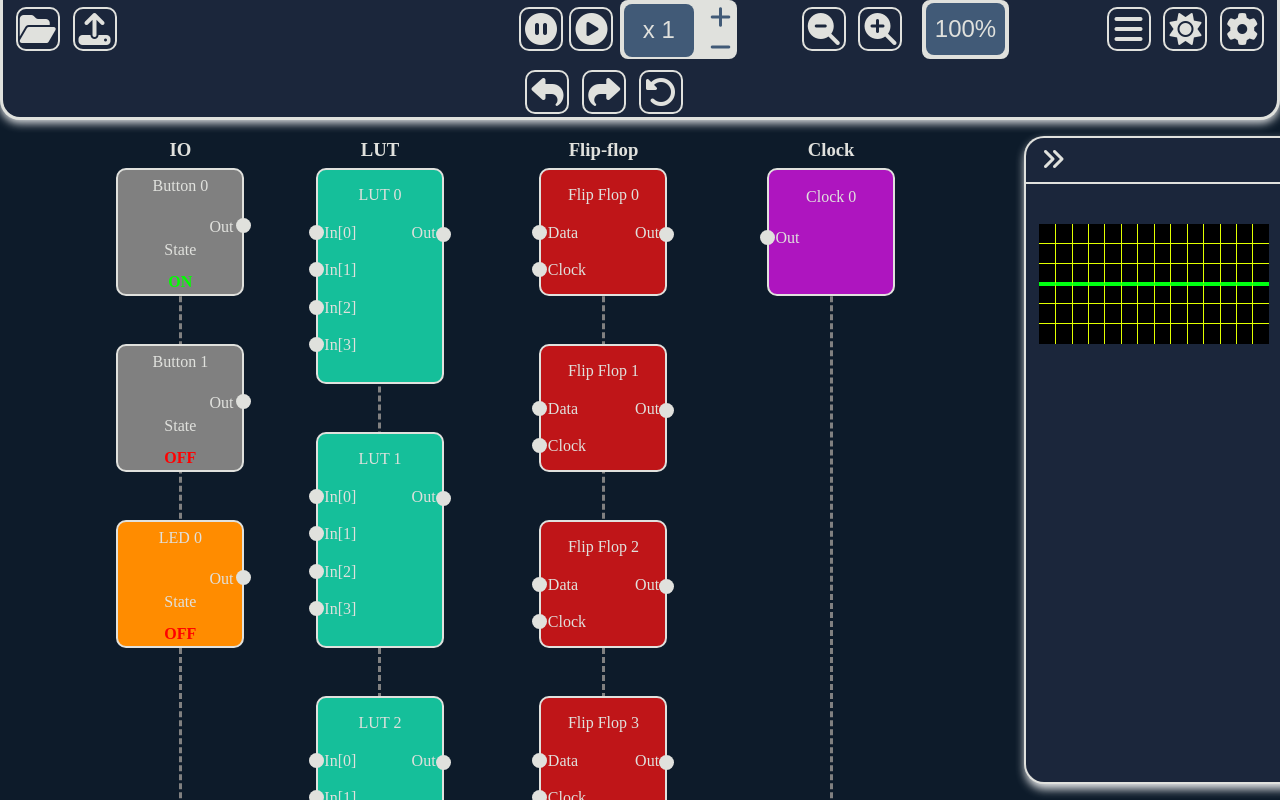
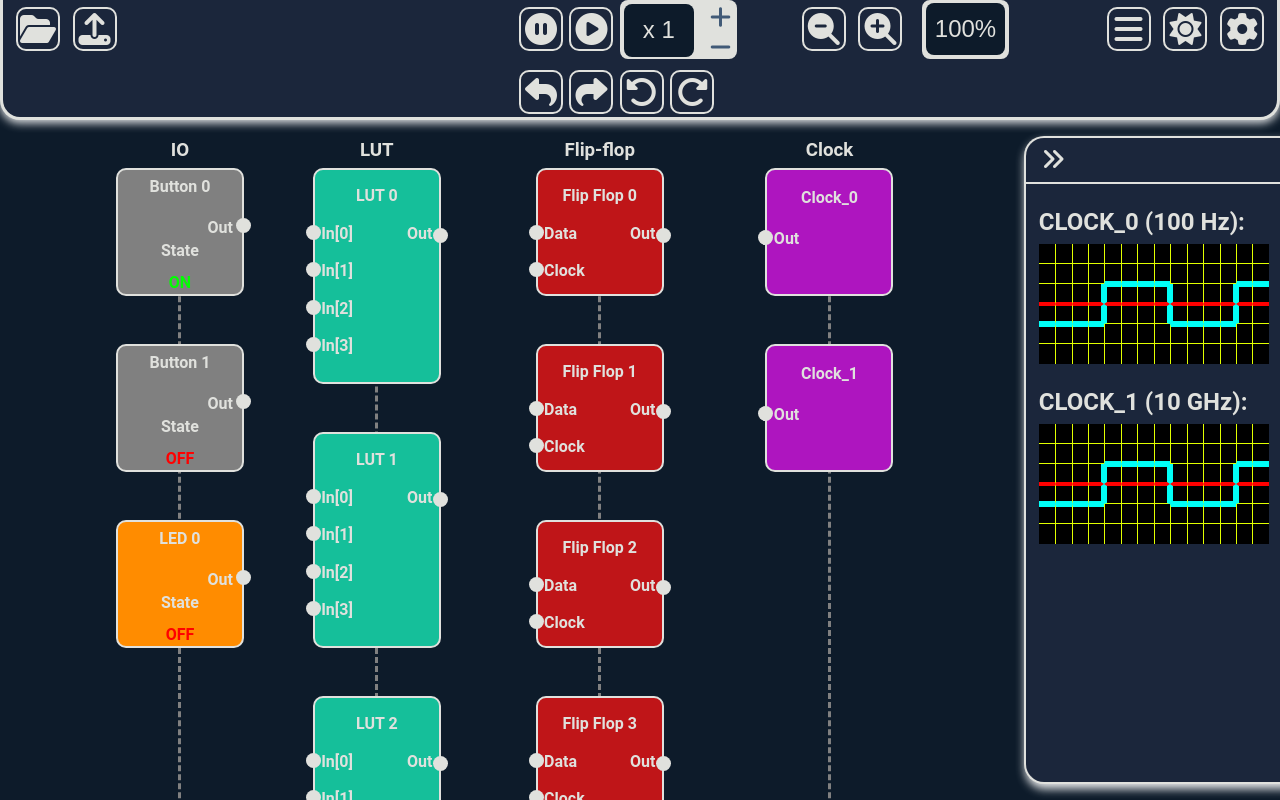
Before and after one commit to algosup/2024-2025-project-4-web-fpga-team-4, a website: page src/code/client/client.html in a window 1280 px wide. Both pictures are taken after a click on the element 37 px from the left and 29 px from the top of the page. Shown: the top 800 px of the page. Drawn offline with Linux system fonts and the light colour scheme.

Commit message:
Add basis of Procedural generation
- Change the way the schematic part generates the elements.
- Separate `client.js` into 4 different files.

```diff
--- a/src/code/client/client.html
+++ b/src/code/client/client.html
@@ -29,7 +29,8 @@
 		<div class="control-icon-down">
 			<div id="back"><i class="fa-solid top-bar fa-reply "></i></div>
 			<div id="forward"><i class="fa-solid top-bar fa-share "></i></div>
-			<div id="reload"><i class="fa-solid top-bar fa-rotate-left "></i></div>
+			<div id="first"><i class="fa-solid top-bar fa-rotate-left "></i></div>
+			<div id="last"><i class="fa-solid top-bar fa-rotate-right "></i></div>
 		</div>
 		<div class="zoom-icon">
 			<div id="zoom-out"><i class="fa-solid top-bar fa-magnifying-glass-minus "></i></div>
@@ -58,116 +59,24 @@
 					<h3>IO</h3>
 					<div class="back-lines"></div>
 					<div id="io-container">
-						<div class="io-element">
-							<p class="io-name io-data">Button 0</p>
-							<p class="io-out">Out</p>
-							<p class="io-data">State</p>
-							<p class="element-state io-data">ON</p>
-						</div>
-						<div class="io-element">
-							<p class="io-name io-data">Button 1</p>
-							<p class="io-out">Out</p>
-							<p class="io-data">State</p>
-							<p class="element-state io-data">OFF</p>
-						</div>
-						<div class="io-element">
-							<p class="io-name io-data">LED 0</p>
-							<p class="io-out">Out</p>
-							<p class="io-data">State</p>
-							<p class="element-state io-data">OFF</p>
-						</div>
 					</div>
 				</div>
 				<div>
 					<h3>LUT</h3>
 					<div class="back-lines"></div>
 					<div id="lut-container">
-						<div class="lut-element">
-							<p class="lut-id">LUT 0</p>
-							<p class="lut-in">In[0]</p>
-							<p class="lut-in">In[1]</p>
-							<p class="lut-in">In[2]</p>
-							<p class="lut-in">In[3]</p>
-							<p class="lut-out">Out</p>
-						</div>
-						<div class="lut-element">
-							<p class="lut-id">LUT 1</p>
-							<p class="lut-in">In[0]</p>
-							<p class="lut-in">In[1]</p>
-							<p class="lut-in">In[2]</p>
-							<p class="lut-in">In[3]</p>
-							<p class="lut-out">Out</p>
-						</div>
-						<div class="lut-element">
-							<p class="lut-id">LUT 2</p>
-							<p class="lut-in">In[0]</p>
-							<p class="lut-in">In[1]</p>
-							<p class="lut-in">In[2]</p>
-							<p class="lut-in">In[3]</p>
-							<p class="lut-out">Out</p>
-						</div>
-						<div class="lut-element">
-							<p class="lut-id">LUT 3</p>
-							<p class="lut-in">In[0]</p>
-							<p class="lut-in">In[1]</p>
-							<p class="lut-in">In[2]</p>
-							<p class="lut-in">In[3]</p>
-							<p class="lut-out">Out</p>
-						</div>
-						<div class="lut-element">
-							<p class="lut-id">LUT 4</p>
-							<p class="lut-in">In[0]</p>
-							<p class="lut-in">In[1]</p>
-							<p class="lut-in">In[2]</p>
-							<p class="lut-in">In[3]</p>
-							<p class="lut-out">Out</p>
-						</div>
 					</div>
 				</div>
 				<div>
 					<h3>Flip-flop</h3>
 					<div class="back-lines"></div>
 					<div id="ff-container">
-						<div class="ff-element">
-							<p class="ff-id">Flip Flop 0</p>
-							<p class="ff-in">Data</p>
-							<p class="ff-in">Clock</p>
-							<p class="ff-out">Out</p>
-						</div>
-						<div class="ff-element">
-							<p class="ff-id">Flip Flop 1</p>
-							<p class="ff-in">Data</p>
-							<p class="ff-in">Clock</p>
-							<p class="ff-out">Out</p>
-						</div>
-						<div class="ff-element">
-							<p class="ff-id">Flip Flop 2</p>
-							<p class="ff-in">Data</p>
-							<p class="ff-in">Clock</p>
-							<p class="ff-out">Out</p>
-						</div>
-						<div class="ff-element">
-							<p class="ff-id">Flip Flop 3</p>
-							<p class="ff-in">Data</p>
-							<p class="ff-in">Clock</p>
-							<p class="ff-out">Out</p>
-						</div>
-						<div class="ff-element">
-							<p class="ff-id">Flip Flop 4</p>
-							<p class="ff-in">Data</p>
-							<p class="ff-in">Clock</p>
-							<p class="ff-out">Out</p>
-						</div>
 					</div>
 				</div>
 				<div>
 					<h3>Clock</h3>
 					<div class="back-lines"></div>
 					<div id="clock-container">
-						<div class="clock-element">
-							<p class="clock-id">Clock 0</p>
-							<p class="clock-out">Out</p>
-						</div>
 					</div>
 				</div>
 			</div>
@@ -176,11 +85,13 @@
 			<div id="data-display-arrowBox">
 				<button id="hide-button"><i class="fa-solid fa-angles-right" id="hnsArrow"></i></button>
 			</div>
-			<div id="data-display-clock"></div>
 		</div>
 	</div>
 
-	<script src="client.js"></script>
+	<script src="js/variables.js"></script>
+	<script src="js/tool-bar.js"></script>
+	<script src="js/schematics.js"></script>
+	<script src="js/load.js"></script>
 </body>
 
 </html>
--- a/src/code/client/client.js
+++ /dev/null
@@ -1,227 +0,0 @@
-// This file is the entry point for the client side code.
-// It is responsible for handling the client side logic.
-
-// Declare a variable to keep track of whether the data is hidden or not
-let is_Hidden = false;
-
-// Declare the elements that will be used in the client side code
-
-// File management elements
-const open_folder = document.getElementById('open-folder');
-const upload_file = document.getElementById('upload-file');
-
-// Control elements
-const pause = document.getElementById('pause');
-const play = document.getElementById('play');
-const back = document.getElementById('back');
-const forward = document.getElementById('forward');
-const reload = document.getElementById('reload');
-const speed = document.getElementById('speed');
-const speed_plus = document.getElementById('speed-plus');
-const speed_minus = document.getElementById('speed-minus');
-
-
-// Zoom elements
-const zoom_in = document.getElementById('zoom-in');
-const zoom_out = document.getElementById('zoom-out');
-const zoom_manual = document.getElementById('zoom-manual');
-
-// Data view elements
-const data_view_trigger = document.getElementById('data-view-trigger');
-const theme = document.getElementById('theme');
-const settings = document.getElementById('settings');
-
-
-// Main page elements
-const page = document.getElementById('visualization-area');
-
-
-// Live data elements
-const liveData = document.getElementById('data-display');
-const hideButton = document.getElementById('hide-button');
-
-
-
-
-// File management buttons
-
-open_folder.addEventListener('click', function () {
-	console.log('open folder button clicked');
-});
-
-upload_file.addEventListener('click', function () {
-	console.log('upload file button clicked');
-});
-
-
-// Control buttons
-
-pause.addEventListener('click', function () {
-	console.log('pause button clicked');
-});
-
-play.addEventListener('click', function () {
-	console.log('play button clicked');
-});
-
-back.addEventListener('click', function () {
-	console.log('back button clicked');
-});
-
-forward.addEventListener('click', function () {
-	console.log('forward button clicked');
-});
-
-reload.addEventListener('click', function () {
-	console.log('reload button clicked');
-});
-
-
-// Speed buttons
-
-speed.addEventListener('click', function () {
-	console.log('speed button clicked');
-});
-
-speed_plus.addEventListener('click', function () {
-	console.log('speed plus button clicked');
-});
-
-speed_minus.addEventListener('click', function () {
-	console.log('speed minus button clicked');
-});
-
-
-// Zoom buttons
-
-zoom_in.addEventListener('click', function () {
-	console.log('zoom in button clicked');
-});
-
-zoom_out.addEventListener('click', function () {
-	console.log('zoom out button clicked');
-});
-
-zoom_manual.addEventListener('click', function () {
-	console.log('zoom manual button clicked');
-});
-
-
-// Display buttons
-
-hideButton.addEventListener('click', function () {
-	is_Hidden = true;
-	console.log('hide button clicked');
-	liveData.style.display = 'none';
-	hideButton.style.display = 'none';
-	page.style.display = 'block';
-});
-
-data_view_trigger.addEventListener('click', function () {
-	console.log('data view trigger clicked');
-	if (is_Hidden) {
-		is_Hidden = false;
-		liveData.style.display = 'block';
-		hideButton.style.display = 'block';
-		page.style.display = 'grid';
-	}
-	else {
-		is_Hidden = true;
-		liveData.style.display = 'none';
-		hideButton.style.display = 'none';
-		page.style.display = 'block';
-	}
-});
-
-theme.addEventListener('click', function () {
-	console.log('theme button clicked');
-});
-
-settings.addEventListener('click', function () {
-	console.log('settings button clicked');
-});
-
-
-
-let status = document.getElementsByClassName('element-state');
-
-for (let i = 0; i < status.length; i++) {
-	if (status[i].textContent === 'ON') {
-		status[i].style.color = 'lime';
-	}
-	else {
-		status[i].style.color = 'red';
-	}
-}
-
-let io = document.getElementsByClassName('io-name');
-
-for (let i = 0; i < io.length; i++) {
-	console.log(io[i].textContent);
-	if (io[i].textContent.startsWith('Button')) {
-		io[i].parentElement.style.backgroundColor = 'grey';
-	}
-	else if (io[i].textContent.startsWith('LED')) {
-		io[i].parentElement.style.backgroundColor = 'darkOrange';
-	}
-	else {
-		io[i].parentElement.style.backgroundColor = 'transparent';
-	}
-}
-
-window.onload = function () {
-
-	let flip_flops = document.getElementsByClassName('ff-element');
-	let luts = document.getElementsByClassName('lut-element');
-
-	if (flip_flops.length > 3 || luts.length > 2) {
-		if ((flip_flops.length / 3 > luts.length / 2)) {
-			let size = 85 + ((flip_flops.length - 3) * 22);
-			document.getElementById('main').style.height = size + "vh";
-			console.log("85svh + " + ((flip_flops.length - 3) * 22).toString() + "vh = " + size.toString() + "vh");
-		}
-		else {
-			let size = 85 + ((luts.length - 2) * 33);
-			document.getElementById('main').style.height = size.toString() + 'vh';
-			console.log("85svh + " + ((luts.length - 2) * 33).toString() + "vh = " + size.toString() + "vh");
-		}
-	}
-};
-
-
-
-function displayClock(frequency) {
-	console.log('displaying clock');
-	let clock_div = document.getElementById('data-display-clock');
-	for (let i = 0; i < 84; i++) {
-		let clock = document.createElement('div');
-		clock.className = 'grid-item';
-		if (i % 14 === 0) {
-			clock.style.borderLeft = 'none';
-		}
-		if (i < 14) {
-			clock.style.borderTop = 'none';
-		}
-		if (i % 14 === 13) {
-			clock.style.borderRight = 'none';
-		}
-		if (i > 69) {
-			clock.style.borderBottom = 'none';
-		}
-
-		if (i / 14 >= 2 && i / 14 < 3) {
-			clock.style.borderBottom = ' 2px solid var(--clock-graph)';
-		}
-		if (i / 14 >= 3 && i / 14 < 4) {
-			clock.style.borderTop = '2px solid var(--clock-graph)';
-		}
-
-
-
-
-
-		clock_div.appendChild(clock);
-	}
-};
-
-displayClock(100);
--- a/src/code/client/css/data-display.css
+++ b/src/code/client/css/data-display.css
@@ -5,7 +5,7 @@
 	--on-primary: #E0E1DD;
 
 	--grid-border: #E1FF00;
-	--clock-graph: #00FF11;
+	--clock-graph: #00FFF7;
 }
 
 /* Applies Style to the Right Part of the Page */
@@ -49,10 +49,19 @@
 
 
 
+.clock-name{
+	width: 18%;
+	margin-left: 1%;
+	margin-bottom: 0;
+	text-align: center;
+	font-size: 1.5em;
+	color: var(--on-primary);
+    inline-size: fit-content;
+}
 
 
-#data-display-clock{
-	margin-top: 5vh;
+.data-display-clock{
+	margin-top: 1vh;
 	margin-left: 1%;
 	height: 15vh;
 	width: 18%;
--- a/src/code/client/css/schematics.css
+++ b/src/code/client/css/schematics.css
@@ -79,6 +79,14 @@
 		height: .005svh;
 	}
 
+}
+
+.button{
+	background-color: grey;
+}
+
+.led{
+	background-color: darkorange;
 }
 
 .io-data{
--- a/src/code/client/css/tool-bar.css
+++ b/src/code/client/css/tool-bar.css
@@ -9,6 +9,8 @@ body {
 	margin: 0;
 	padding: 0;
 	background-color: var(--primary);
+	font-family: 'Roboto', sans-serif;
+	font-weight: bold;
 }
 ::-webkit-scrollbar {
 	width: 0em;
@@ -131,7 +133,7 @@ body {
 		height: 90%;
 		width: 90%;
 		grid-row: 1/3;
-		background-color: var(--tertiary);
+		background-color: var(--primary);
 		border: none;
 		font-size: max(3dvh);
 		color: var(--on-primary);
@@ -166,7 +168,7 @@ body {
 	margin-top: 1svh;
 
 	div {
-		margin-left: 1svw;
+		margin-left: .5svw;
 	}
 }
 
@@ -194,7 +196,7 @@ body {
 		margin: 3% 0 2.5% 0;
 		height: 90%;
 		width: 90%;
-		background-color: var(--tertiary);
+		background-color: var(--primary);
 		border: none;
 		font-size: max(3dvh);
 		color: var(--on-primary);
--- /dev/null
+++ b/src/code/client/js/load.js
@@ -0,0 +1,33 @@
+// This file is the entry point for the client side code.
+// It is responsible for handling the client side logic.
+
+
+
+let states = document.getElementsByClassName('element-state');
+
+for (let i = 0; i < states.length; i++) {
+	if (states[i].textContent === 'ON') {
+		states[i].style.color = 'lime';
+	}
+	else {
+		states[i].style.color = 'red';
+	}
+}
+
+
+let flip_flops = document.getElementsByClassName('ff-element');
+let luts = document.getElementsByClassName('lut-element');
+
+if (flip_flops.length > 3 || luts.length > 2) {
+	if ((flip_flops.length / 3 > luts.length / 2)) {
+		let size = 85 + ((flip_flops.length - 3) * 22);
+		document.getElementById('main').style.height = size + "vh";
+	}
+	else {
+		let size = 85 + ((luts.length - 2) * 33);
+		document.getElementById('main').style.height = size.toString() + 'vh';
+	}
+}
+
+
+zoom_level.textContent = zoom_levels[current_zoom_index];
--- /dev/null
+++ b/src/code/client/js/schematics.js
@@ -0,0 +1,159 @@
+
+
+function displayClock(frequency) {
+
+	let clock_container = document.getElementById('clock-container');
+	let clock_element = document.createElement('div');
+	clock_element.className = 'clock-element';
+	clock_element.innerHTML = '<p class="clock-id">Clock_' + clock_count + '</p><p class="clock-out">Out</p>';
+	clock_container.appendChild(clock_element);
+
+
+	let unit = 'Hz';
+	if (frequency >= 1000000000) {
+		frequency = frequency / 1000000000;
+		unit = 'GHz';
+	}
+	else if (frequency >= 1000000) {
+		frequency = frequency / 1000000;
+		unit = 'MHz';
+	}
+	else if (frequency >= 1000) {
+		frequency = frequency / 1000;
+		unit = 'KHz';
+	}
+	let clock_name = document.createElement('p');
+	clock_name.textContent = 'CLOCK_' + clock_count.toString() + ' (' + frequency.toString() + ' ' + unit + '):';
+	clock_name.className = 'clock-name';
+	live_data.appendChild(clock_name);
+	let clock_div = document.createElement('div');
+	clock_div.className = 'data-display-clock';
+	for (let i = 0; i < 84; i++) {
+		let clock = document.createElement('div');
+		clock.className = 'grid-item';
+		if (i % 14 === 0) {
+			clock.style.borderLeft = 'none';
+		}
+		if (i < 14) {
+			clock.style.borderTop = 'none';
+		}
+		if (i % 14 === 13) {
+			clock.style.borderRight = 'none';
+		}
+		if (i > 69) {
+			clock.style.borderBottom = 'none';
+		}
+		if (i % 14 >= 0 && i % 14 < 4 || i % 14 >= 8 && i % 14 < 12) {
+			if (i / 14 >= 3 && i / 14 < 4) {
+				clock.style.borderBottom = ' 3px solid var(--clock-graph)';
+			}
+			if (i / 14 >= 4 && i / 14 < 5) {
+				clock.style.borderTop = '3px solid var(--clock-graph)';
+			}
+		}
+		if (i % 14 >= 4 && i % 14 < 8 || i % 14 >= 12 && i % 14 < 14) {
+			if (i / 14 >= 1 && i / 14 < 2) {
+				clock.style.borderBottom = ' 3px solid var(--clock-graph)';
+			}
+			if (i / 14 >= 2 && i / 14 < 3) {
+				clock.style.borderTop = '3px solid var(--clock-graph)';
+			}
+		}
+		if (i % 14 % 4 === 3 && i % 14 < 13 && i / 14 >= 2 && i / 14 < 4) {
+			clock.style.borderRight = '3px solid var(--clock-graph)';
+		}
+		if (i % 14 % 4 === 0 && i % 14 > 0 && i / 14 >= 2 && i / 14 < 4) {
+			clock.style.borderLeft = '3px solid var(--clock-graph)';
+		}
+
+		if (i / 14 >= 2 && i / 14 < 3) {
+			clock.style.borderBottom = '2px solid red';
+		}
+
+		if (i / 14 >= 3 && i / 14 < 4) {
+			clock.style.borderTop = '2px solid red';
+		}
+
+
+
+		clock_div.appendChild(clock);
+	}
+	live_data.appendChild(clock_div);
+	clock_count++;
+};
+
+
+
+function displayIO(type, state) {
+	if (typeof type !== 'string') {
+		console.error('Type must be a string');
+		return;
+	}
+	let state_string = state ? 'ON' : 'OFF';
+
+	let io_container = document.getElementById('io-container');
+	let io_element = document.createElement('div');
+	if (type === 'Button') {
+		io_element.innerHTML = '<p class="io-name io-data">' + type + ' ' + button_count + '</p><p class="io-out">Out</p><p class="io-data">State</p><p class="element-state io-data">' + state_string + '</p>';
+		io_element.className = 'io-element button';
+		button_count++;
+	}
+	else if (type === 'LED') {
+		io_element.innerHTML = '<p class="io-name io-data">' + type + ' ' + led_count + '</p><p class="io-out">Out</p><p class="io-data">State</p><p class="element-state io-data">' + state_string + '</p>';
+		io_element.className = 'io-element led';
+		led_count++;
+	}
+	else {
+	}
+	io_container.appendChild(io_element);
+}
+
+
+
+function displayLUT() {
+	let lut_container = document.getElementById('lut-container');
+	let lut_element = document.createElement('div');
+	lut_element.className = 'lut-element';
+	lut_element.innerHTML = '<p class="lut-id">LUT '+ lut_count +'</p><p class="lut-in">In[0]</p><p class="lut-in">In[1]</p><p class="lut-in">In[2]</p><p class="lut-in">In[3]</p><p class="lut-out">Out</p>';
+	lut_container.appendChild(lut_element);
+	lut_count++;
+}
+
+function displayFlipFlop() {
+	let ff_container = document.getElementById('ff-container');
+	let ff_element = document.createElement('div');
+	ff_element.className = 'ff-element';
+	ff_element.innerHTML = '<p class="ff-id">Flip Flop ' + flip_flop_count + '</p><p class="ff-in">Data</p><p class="ff-in">Clock</p><p class="ff-out">Out</p>';
+	ff_container.appendChild(ff_element);
+	flip_flop_count++;
+}
+
+
+
+
+
+
+
+// IO
+displayIO('Button', true);
+displayIO('Button', false);
+displayIO('LED', false);
+
+// LUTs
+displayLUT();
+displayLUT();
+displayLUT();
+displayLUT();
+displayLUT();
+
+// Flip-flops
+displayFlipFlop();
+displayFlipFlop();
+displayFlipFlop();
+displayFlipFlop();
+displayFlipFlop();
+
+
+// Clocks
+displayClock(100);
+displayClock(10000000000);
--- /dev/null
+++ b/src/code/client/js/tool-bar.js
@@ -0,0 +1,133 @@
+
+// File management buttons
+
+open_folder.addEventListener('click', function () {
+	new FileReader().readAsText('file.txt');
+	console.log('open folder button clicked');
+});
+
+upload_file.addEventListener('click', function () {
+	console.log('upload file button clicked');
+});
+
+
+// Control buttons
+
+pause.addEventListener('click', function () {
+	console.log('pause button clicked');
+});
+
+play.addEventListener('click', function () {
+	console.log('play button clicked');
+});
+
+back.addEventListener('click', function () {
+	console.log('back button clicked');
+});
+
+forward.addEventListener('click', function () {
+	console.log('forward button clicked');
+});
+
+first.addEventListener('click', function () {
+	console.log('first button clicked');
+});
+
+last.addEventListener('click', function () {
+	console.log('last button clicked');
+});
+
+
+
+// Speed buttons
+
+speed.addEventListener('click', function () {
+	console.log('speed button clicked');
+});
+
+speed_plus.addEventListener('click', function () {
+	if (current_speed_index != speed_levels.length - 1) {
+		current_speed_index++;
+		console.log('speed plus button clicked');
+	}
+	speed.textContent = speed_levels[current_speed_index];
+});
+
+speed_minus.addEventListener('click', function () {
+	if (current_speed_index != 0) {
+		current_speed_index--;
+		console.log('speed minus button clicked');
+	}
+	speed.textContent = speed_levels[current_speed_index];
+});
+
+
+// Zoom buttons
+
+zoom_in.addEventListener('click', function () {
+	if (current_zoom_index != zoom_levels.length - 1) {
+		current_zoom_index++;
+		console.log('zoom in button clicked');
+	}
+	zoom_level.textContent = zoom_levels[current_zoom_index];
+});
+
+zoom_out.addEventListener('click', function () {
+	if (current_zoom_index != 0) {
+		current_zoom_index--;
+		console.log('zoom out button clicked');
+	}
+	zoom_level.textContent = zoom_levels[current_zoom_index];
+
+});
+
+zoom_level.addEventListener('click', function () {
+	console.log('zoom manual button clicked');
+});
+
+
+// Display buttons
+
+hide_button.addEventListener('click', function () {
+	is_Hidden = true;
+	console.log('hide button clicked');
+	live_data.style.display = 'none';
+	hide_button.style.display = 'none';
+	page.style.display = 'block';
+});
+
+data_view_trigger.addEventListener('click', function () {
+	console.log('data view trigger clicked');
+	if (is_Hidden) {
+		is_Hidden = false;
+		live_data.style.display = 'block';
+		hide_button.style.display = 'block';
+		page.style.display = 'grid';
+	}
+	else {
+		is_Hidden = true;
+		live_data.style.display = 'none';
+		hide_button.style.display = 'none';
+		page.style.display = 'block';
+	}
+});
+
+theme.addEventListener('click', function () {
+	console.log('theme button clicked');
+});
+
+settings.addEventListener('click', function () {
+	console.log('settings button clicked');
+});
+
+
+
+top_bar_buttons.forEach(function (button) {
+	button.addEventListener('click', function () {
+		this.style.transform = 'scale(1.1)';
+		setTimeout(() => {
+			this.style.transform = 'scale(1)';
+		}
+			, 100);
+	});
+});
--- /dev/null
+++ b/src/code/client/js/variables.js
@@ -0,0 +1,55 @@
+
+// Declare variables that will be used in the client side code
+let is_Hidden = false;
+let clock_count = 0;
+let button_count = 0;
+let led_count = 0;
+let lut_count = 0;
+let flip_flop_count = 0;
+
+let zoom_levels = ["25%", "50%", "75%", "100%", "125%", "150%", "175%", "200%"];
+let current_zoom_index = 3;
+
+let speed_levels = ["x 0.5", "x 1", "x 2", "x 4", "x 8", "x 16", "x 32"];
+let current_speed_index = 2;
+
+
+// Declare the elements that will be used in the client side code
+
+// File management elements
+const open_folder = document.getElementById('open-folder');
+const upload_file = document.getElementById('upload-file');
+
+// Control elements
+const pause = document.getElementById('pause');
+const play = document.getElementById('play');
+const back = document.getElementById('back');
+const forward = document.getElementById('forward');
+const first = document.getElementById('first');
+const last = document.getElementById('last');
+const speed = document.getElementById('speed');
+const speed_plus = document.getElementById('speed-plus');
+const speed_minus = document.getElementById('speed-minus');
+
+
+// Zoom elements
+const zoom_in = document.getElementById('zoom-in');
+const zoom_out = document.getElementById('zoom-out');
+const zoom_level = document.getElementById('zoom-manual');
+
+// Data view elements
+const data_view_trigger = document.getElementById('data-view-trigger');
+const theme = document.getElementById('theme');
+const settings = document.getElementById('settings');
+
+
+// Main page elements
+const page = document.getElementById('visualization-area');
+
+
+// Live data elements
+const live_data = document.getElementById('data-display');
+const hide_button = document.getElementById('hide-button');
+
+
+const top_bar_buttons = [open_folder, upload_file, pause, play, back, forward, first, last, speed_plus, speed_minus, zoom_in, zoom_out, data_view_trigger, theme, settings, hide_button];
```
